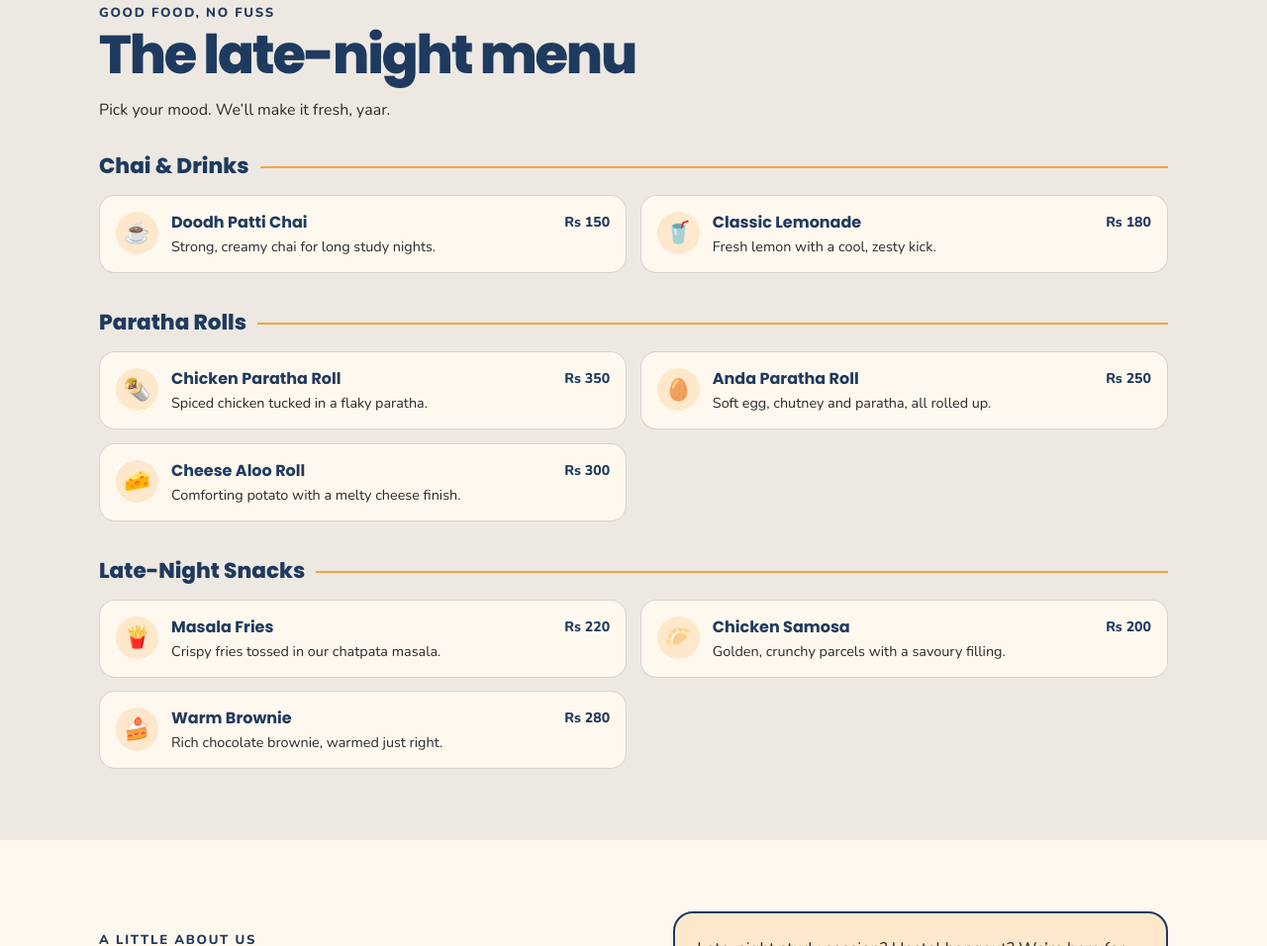
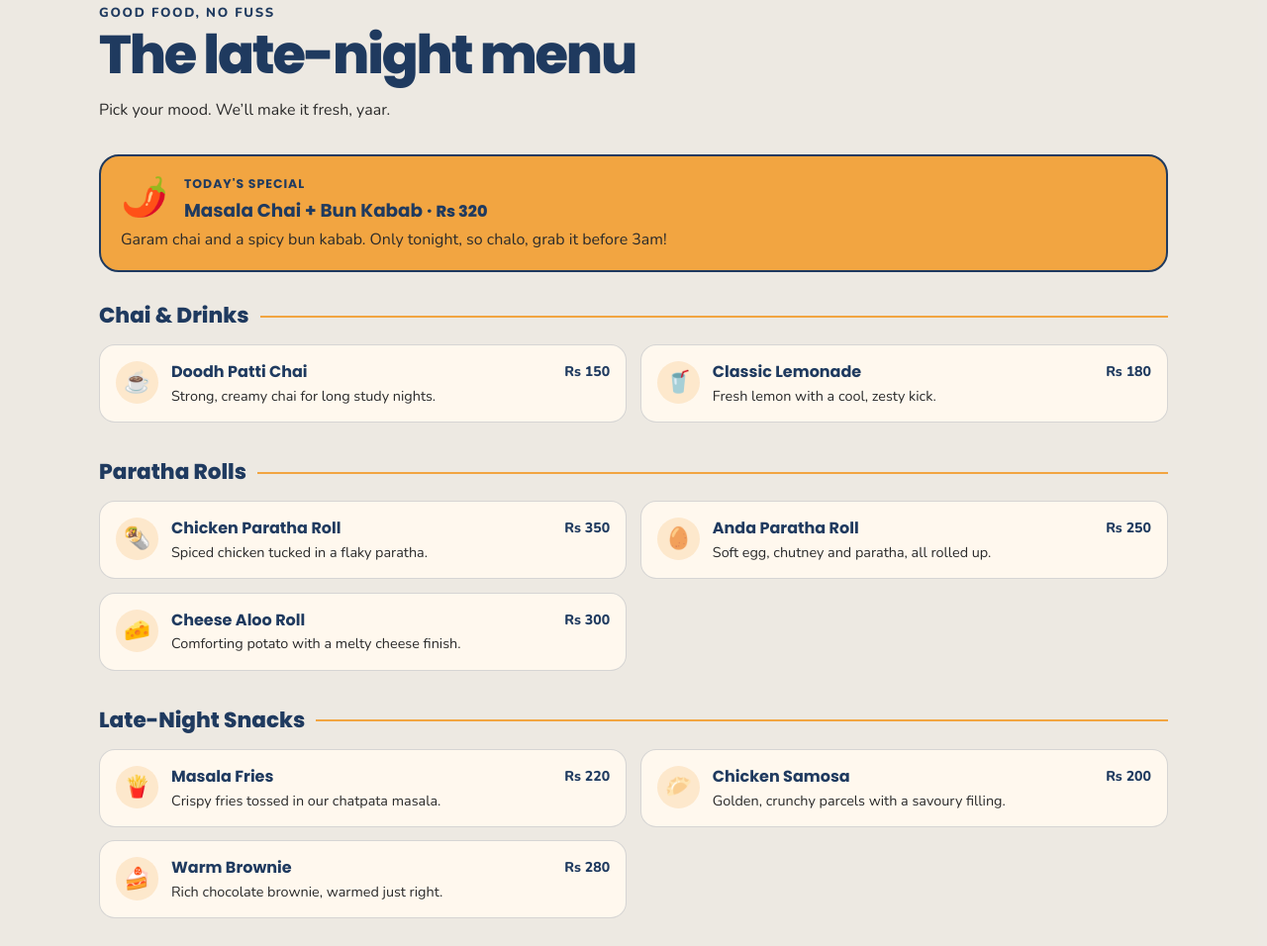
Before and after one commit to mtalalch77/lab17-27110330, a plain HTML site: page index.html in a window 1280 px wide. Shown: the part 780-1736 px from the top of the page at 99% size. Drawn offline with nearby package versions, Linux system fonts and the light colour scheme.

Commit message:
Add today's special banner

```diff
--- a/index.html
+++ b/index.html
@@ -308,6 +308,51 @@
       white-space: nowrap;
     }
 
+    .special-banner {
+      display: grid;
+      grid-template-columns: auto 1fr;
+      gap: 0.4rem 1rem;
+      align-items: center;
+      margin-bottom: 2rem;
+      padding: 1.1rem 1.25rem;
+      border: 2px solid var(--blue);
+      border-radius: 1.25rem;
+      background: var(--mango);
+      color: var(--blue);
+    }
+
+    .special-emoji {
+      grid-row: span 2;
+      font-size: 2.4rem;
+      line-height: 1;
+    }
+
+    .special-label {
+      margin: 0;
+      font-family: "Poppins", sans-serif;
+      font-size: 0.78rem;
+      font-weight: 700;
+      letter-spacing: 0.08em;
+      text-transform: uppercase;
+    }
+
+    .special-banner h3 {
+      margin: 0;
+      font-family: "Poppins", sans-serif;
+      font-size: 1.15rem;
+      font-weight: 700;
+    }
+
+    .special-banner p.special-line {
+      grid-column: 1 / -1;
+      margin: 0;
+      color: var(--ink);
+    }
+
+    .special-banner .price {
+      font-size: 1rem;
+    }
+
     .about {
       display: grid;
       gap: 1.5rem;
@@ -507,6 +552,13 @@
           <p>Pick your mood. We’ll make it fresh, yaar.</p>
         </div>
 
+        <aside class="special-banner" aria-label="Today's Special">
+          <span class="special-emoji" aria-hidden="true">🌶️</span>
+          <p class="special-label">Today's Special</p>
+          <h3>Masala Chai + Bun Kabab · <span class="price">Rs 320</span></h3>
+          <p class="special-line">Garam chai and a spicy bun kabab. Only tonight, so chalo, grab it before 3am!</p>
+        </aside>
+
         <div class="menu-category">
           <h3>Chai &amp; Drinks</h3>
           <div class="menu-grid">
```
